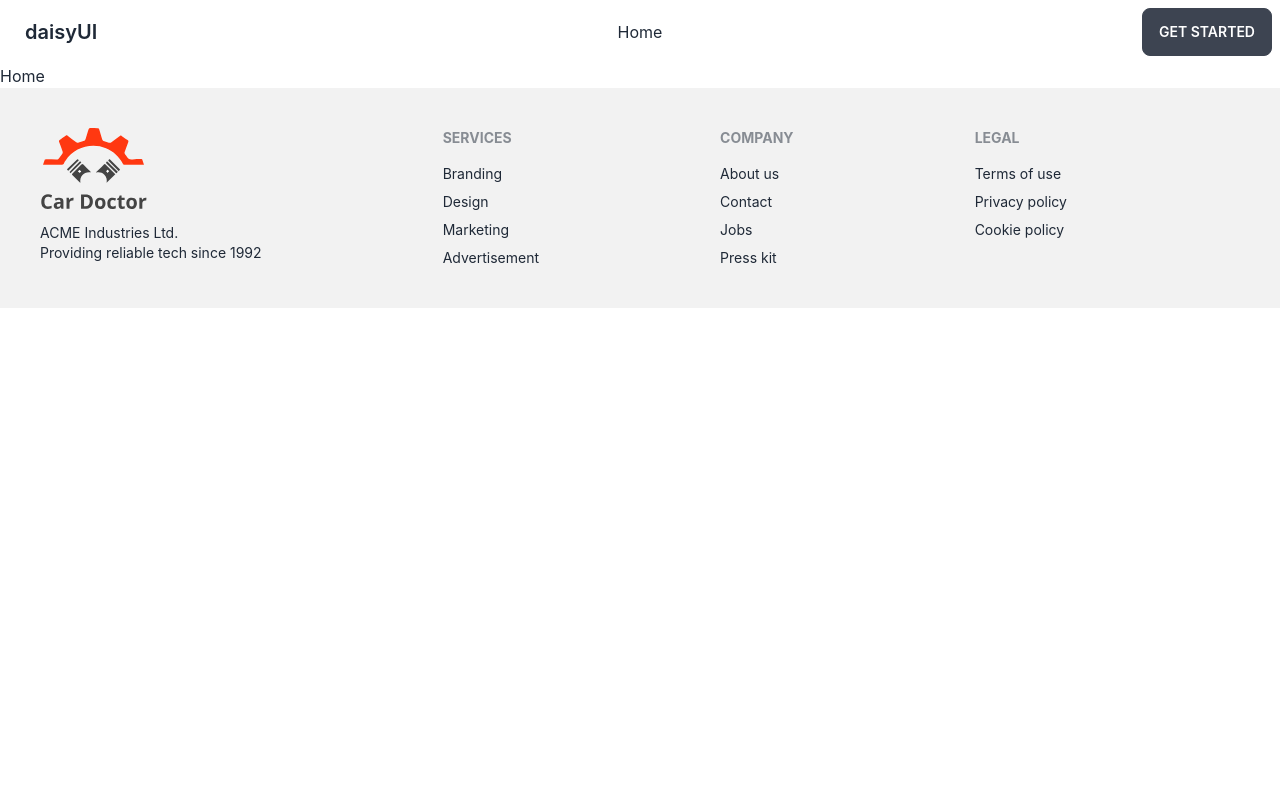
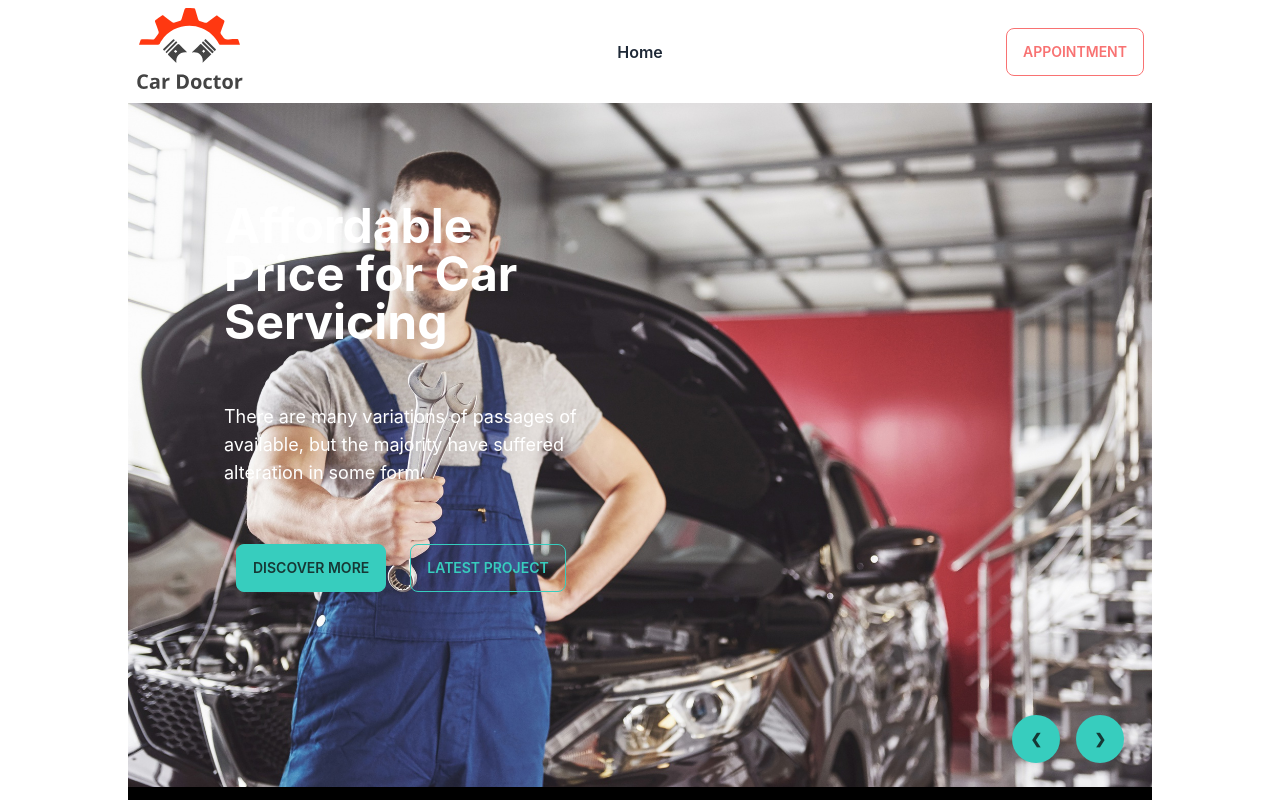
Before and after one commit to Raad05/genius-car-client, a React (Create React App) app: page / in a window 1280 px wide. Shown: the top 800 px of the page. Built offline with nearby package versions, Linux system fonts and the light colour scheme.

Commit message:
Banner commit

```diff
--- a/src/App.js
+++ b/src/App.js
@@ -4,7 +4,7 @@ import router from './Routes/Routes';
 
 function App() {
   return (
-    <div className="App">
+    <div className="App max-w-screen-lg mx-auto">
       <RouterProvider router={router}></RouterProvider>
     </div>
   );
--- /dev/null
+++ b/src/Components/Pages/Home/Banner/Banner.js
@@ -0,0 +1,54 @@
+import React from 'react';
+import bimg1 from '../../../../assets/images/banner/1.jpg';
+import bimg2 from '../../../../assets/images/banner/2.jpg';
+import bimg3 from '../../../../assets/images/banner/3.jpg';
+import bimg4 from '../../../../assets/images/banner/4.jpg';
+
+const Banner = () => {
+    return (
+        <div className='banner'>
+            <div className="carousel w-full">
+                <div id="slide1" className="carousel-item relative w-full">
+                    <img alt="Banner-img" src={bimg1} className="w-full" />
+                    <div className="absolute flex justify-end transform -translate-y-1/2 right-5 bottom-0">
+                        <a href="#slide4" className="btn btn-circle btn-accent border-none mx-2">❮</a>
+                        <a href="#slide2" className="btn btn-circle btn-accent border-none mx-2">❯</a>
+                    </div>
+                    <div className="absolute flex justify-start transform -translate-y-1/2 left-24 top-1/4">
+                        <h1 className='text-5xl font-bold text-white w-80'>Affordable Price for Car Servicing</h1>
+                    </div>
+                    <div className="absolute flex justify-start transform -translate-y-1/2 left-24 top-1/2">
+                        <p className='text-white text-lg w-96'>There are many variations of passages of  available, but the majority have suffered alteration in some form.</p>
+                    </div>
+                    <div className="absolute flex justify-start transform -translate-y-1/2 left-24 bottom-1/4">
+                        <button className='btn btn-accent mx-3'>Discover More</button>
+                        <button className='btn btn-outline btn-accent mx-3'>Latest Project</button>
+                    </div>
+                </div>
+                <div id="slide2" className="carousel-item relative w-full">
+                    <img alt="Banner-img" src={bimg2} className="w-full" />
+                    <div className="absolute flex justify-end transform -translate-y-1/2 right-5 bottom-0">
+                        <a href="#slide1" className="btn btn-circle btn-accent border-none mx-2">❮</a>
+                        <a href="#slide3" className="btn btn-circle btn-accent border-none mx-2">❯</a>
+                    </div>
+                </div>
+                <div id="slide3" className="carousel-item relative w-full">
+                    <img alt="Banner-img" src={bimg3} className="w-full" />
+                    <div className="absolute flex justify-end transform -translate-y-1/2 right-5 bottom-0">
+                        <a href="#slide2" className="btn btn-circle btn-accent border-none mx-2">❮</a>
+                        <a href="#slide4" className="btn btn-circle btn-accent border-none mx-2">❯</a>
+                    </div>
+                </div>
+                <div id="slide4" className="carousel-item relative w-full">
+                    <img alt="Banner-img" src={bimg4} className="w-full" />
+                    <div className="absolute flex justify-end transform -translate-y-1/2 right-5 bottom-0">
+                        <a href="#slide3" className="btn btn-circle btn-accent border-none mx-2">❮</a>
+                        <a href="#slide1" className="btn btn-circle btn-accent border-none mx-2">❯</a>
+                    </div>
+                </div>
+            </div>
+        </div>
+    );
+};
+
+export default Banner;
--- a/src/Components/Pages/Home/Home.js
+++ b/src/Components/Pages/Home/Home/Home.js
@@ -1,9 +1,10 @@
 import React from 'react';
+import Banner from '../Banner/Banner';
 
 const Home = () => {
     return (
         <div className='home'>
-            <h1>Home</h1>
+            <Banner></Banner>
         </div>
     );
 };
--- a/src/Components/Shared/Footer/Footer.js
+++ b/src/Components/Shared/Footer/Footer.js
@@ -4,7 +4,7 @@ import logo from '../../../assets/logo.svg';
 const Footer = () => {
     return (
         <div className='footer'>
-            <footer className="footer p-10 bg-base-200 text-base-content">
+            <footer className="footer p-12 bg-black text-white">
                 <div>
                     <img src={logo} alt="Logo" />
                     <p>ACME Industries Ltd.<br />Providing reliable tech since 1992</p>
--- a/src/Components/Shared/Header/Header.js
+++ b/src/Components/Shared/Header/Header.js
@@ -1,9 +1,10 @@
 import React from 'react';
 import { Link } from 'react-router-dom';
+import logo from '../../../assets/logo.svg';
 
 const Header = () => {
     const navList = <>
-        <Link to='/'><li>Home</li></Link>
+        <Link to='/'><li className='font-semibold'>Home</li></Link>
     </>;
 
     return (
@@ -18,7 +19,7 @@ const Header = () => {
                             {navList}
                         </ul>
                     </div>
-                    <a href="/" className="btn btn-ghost normal-case text-xl">daisyUI</a>
+                    <img src={logo} alt="Logo" />
                 </div>
                 <div className="navbar-center hidden lg:flex">
                     <ul className="menu menu-horizontal p-0">
@@ -26,7 +27,7 @@ const Header = () => {
                     </ul>
                 </div>
                 <div className="navbar-end">
-                    <a href="/" className="btn">Get started</a>
+                    <button className="btn btn-outline btn-error">Appointment</button>
                 </div>
             </div>
         </div>
--- a/src/Routes/Routes.js
+++ b/src/Routes/Routes.js
@@ -1,5 +1,5 @@
 import { createBrowserRouter } from "react-router-dom";
-import Home from "../Components/Pages/Home/Home";
+import Home from "../Components/Pages/Home/Home/Home";
 import Main from "../layouts/Main";
 
 const router = createBrowserRouter([
```
Also changed, not shown: src/Components/Pages/Home/Banner/Banner.css (added), src/Components/Pages/Home/Home/Home.css (added).
